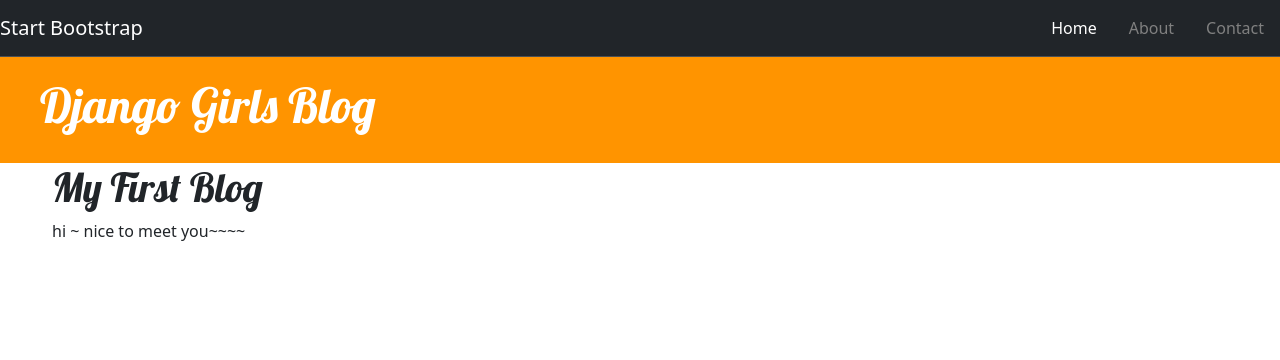
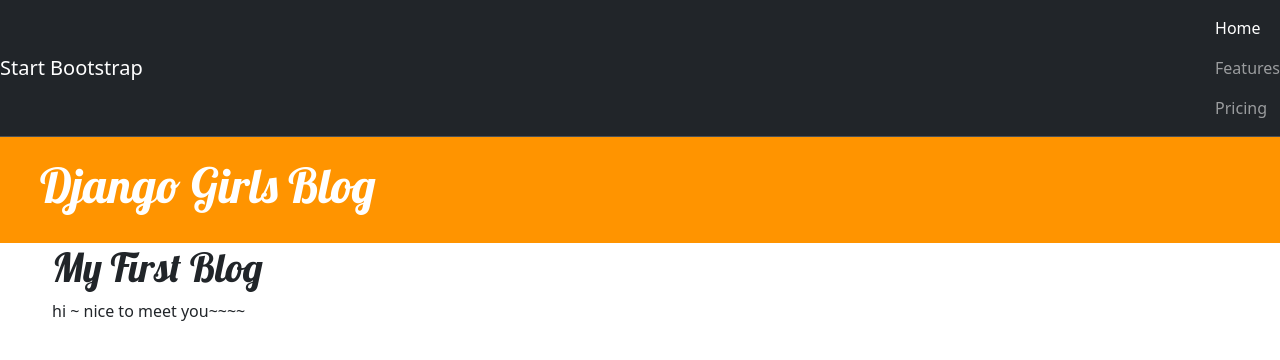
Before and after one commit to eunjinnnn/blog, a Django app: page /post/1/ in a window 1280 px wide. Shown: the top 360 px of the page. Run offline with Django 5.2, Linux system fonts and the light colour scheme; data comes from the database, SQL or seed files in the repository.

Commit message:
navbar 현재페이지표시 시도 - 세로정렬 문제

```diff
--- a/mysite/blog/templates/blog/base.html
+++ b/mysite/blog/templates/blog/base.html
@@ -13,17 +13,44 @@
         <nav class="navbar bg-dark border-bottom border-body" data-bs-theme="dark">
             <a class="navbar-brand" href="#">Start Bootstrap</a>
             <ul class="nav justify-content-end">
+              <ul class="navbar-nav" style="display: flex; align-items: baseline;">
                 <li class="nav-item">
-                  <a class="nav-link active" aria-current="page" href="#" style="color: white;">Home</a>
+                  <a class="nav-link active" aria-current="page" href="#">Home</a>
                 </li>
                 <li class="nav-item">
-                  <a class="nav-link" href="#" style="color: grey;">About</a>
+                  <a class="nav-link" href="#">Features</a>
                 </li>
                 <li class="nav-item">
-                  <a class="nav-link" href="#" style="color: grey;">Contact</a>
+                  <a class="nav-link" href="#">Pricing</a>
                 </li>
               </ul>
+            </ul>
         </nav>
+
+        <!-- <nav class="navbar navbar-expand-lg bg-body-tertiary">
+            <div class="container-fluid">
+            <a class="navbar-brand" href="#">Navbar</a>
+            <button class="navbar-toggler" type="button" data-bs-toggle="collapse" data-bs-target="#navbarNavDropdown" aria-controls="navbarNavDropdown" aria-expanded="false" aria-label="Toggle navigation">
+              <span class="navbar-toggler-icon"></span>
+            </button>
+            <div class="collapse navbar-collapse" id="navbarNavDropdown" >
+              <ul class="nav justify-content-end">
+                  <ul class="navbar-nav">
+                    <li class="nav-item">
+                      <a class="nav-link active" aria-current="page" href="#">Home</a>
+                    </li>
+                    <li class="nav-item">
+                      <a class="nav-link" href="#">Features</a>
+                    </li>
+                    <li class="nav-item">
+                      <a class="nav-link" href="#">Pricing</a>
+                    </li>
+                  </ul>
+              </ul>
+
+            </div>
+          </div>
+        </nav> -->
         <!-- navbar -->
 
 
```
